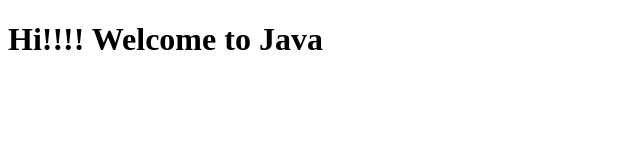
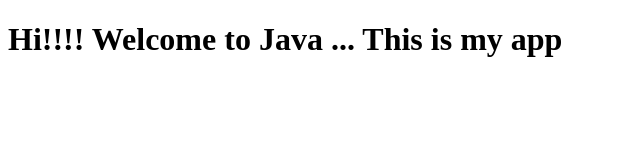
Before and after one commit to bhushanrade/SampleAppInJava, a plain HTML site: page index.html in a window 1280 px wide. Shown: the whole page, without its empty margins (0-640 px from the left). Drawn offline with Linux system fonts and the light colour scheme.

Commit message:
commit index

```diff
--- a/index.html
+++ b/index.html
@@ -5,6 +5,6 @@
 <title>Insert title here</title>
 </head>
 <body>
-<h1>Hi!!!! Welcome to Java</h1>
+<h1>Hi!!!! Welcome to Java ... This is my app</h1>
 </body>
 </html>
```
